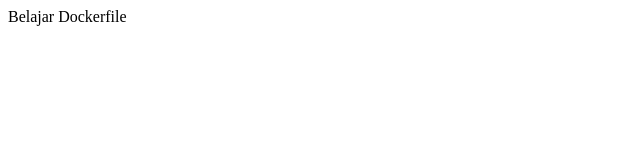
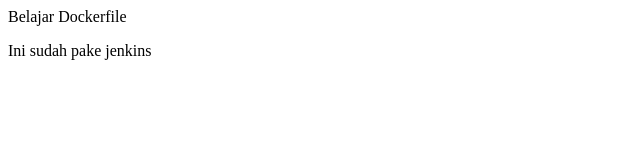
Before and after one commit to Cuncis/apache-custom, a plain HTML site: page index.html in a window 1280 px wide. Shown: the whole page, without its empty margins (0-640 px from the left). Drawn offline with Linux system fonts and the light colour scheme.

Commit message:
second commit

```diff
--- a/index.html
+++ b/index.html
@@ -1 +1,2 @@
 <p>Belajar Dockerfile</p>
+<p>Ini sudah pake jenkins</p>
```
